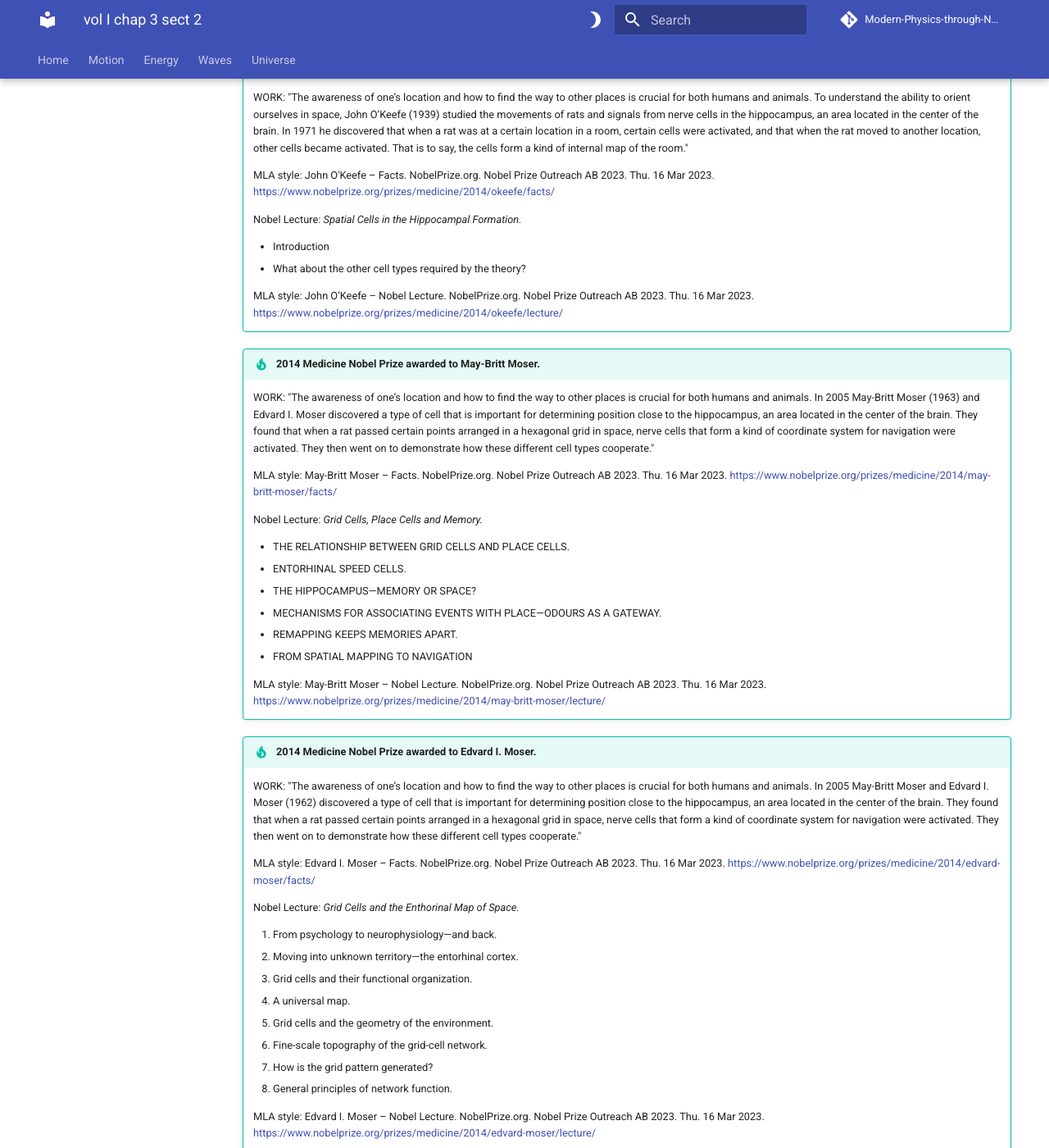
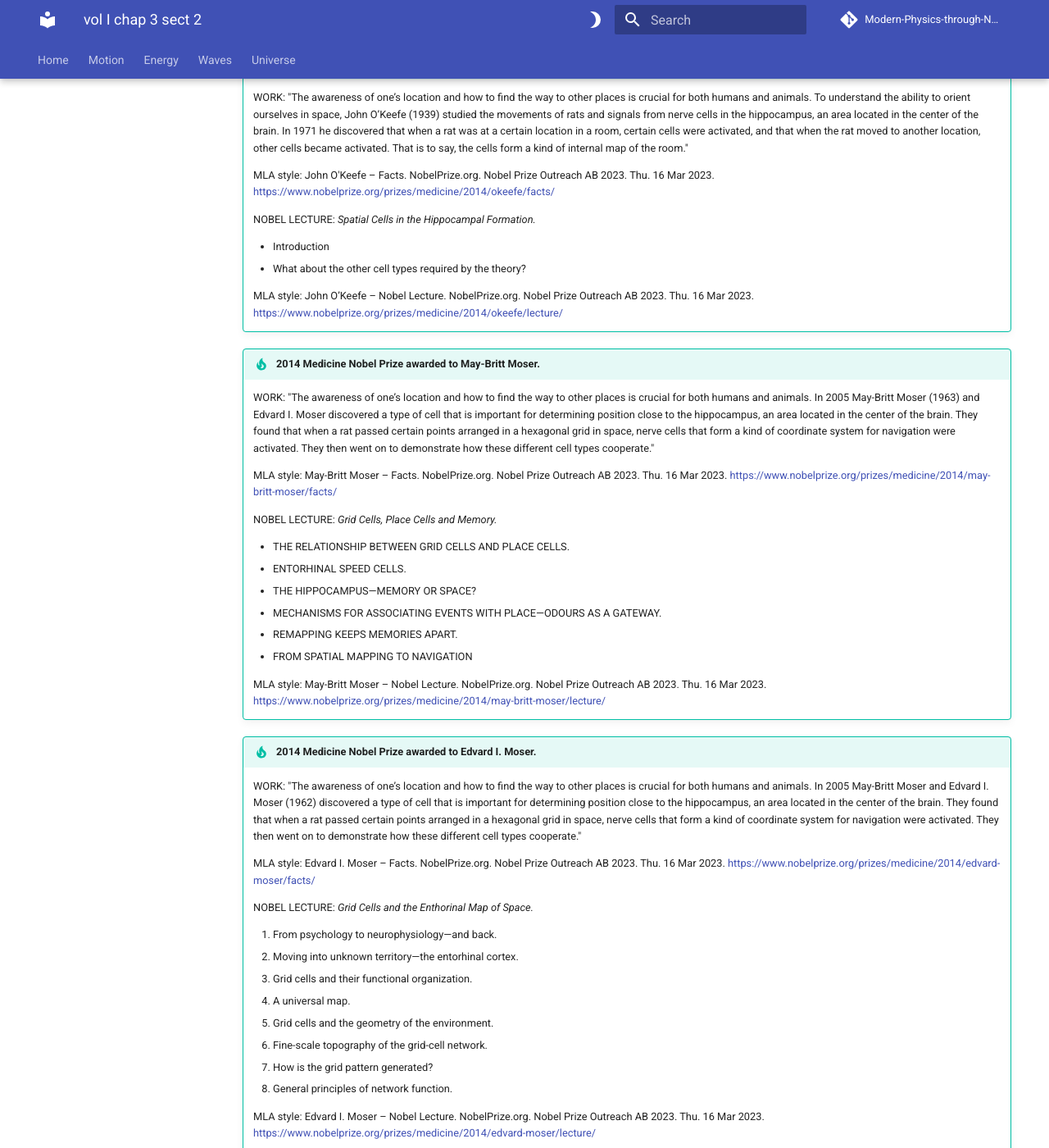
Before and after one commit to modphysnobel/modphysnobel.github.io, an MkDocs documentation site: the page built from docs/vol-I/vol-I-chap-3-sect-2.md, in a window 1280 px wide and 1400 px high, scrolled down 1191 px. Shown: the whole window at 82% size. Built offline with MkDocs 1.6.1 and Material for MkDocs 9.7.7, drawn with Linux system fonts in a browser that asks for light colours; some web fonts are replaced; comment, search, counter and statistics services are not loaded.

Commit message:
Update vol-I-chap-3-sect-2.md

```diff
--- a/docs/vol-I/vol-I-chap-3-sect-2.md
+++ b/docs/vol-I/vol-I-chap-3-sect-2.md
@@ -30,7 +30,7 @@
 
 	MLA style: John O'Keefe – Facts. NobelPrize.org. Nobel Prize Outreach AB 2023. Thu. 16 Mar 2023. <https://www.nobelprize.org/prizes/medicine/2014/okeefe/facts/>
 
-	Nobel Lecture: *Spatial Cells in the Hippocampal Formation.*
+	NOBEL LECTURE: *Spatial Cells in the Hippocampal Formation.*
 
 	- Introduction
 	- What about the other cell types required by the theory?
@@ -42,7 +42,7 @@
 
 	MLA style: May-Britt Moser – Facts. NobelPrize.org. Nobel Prize Outreach AB 2023. Thu. 16 Mar 2023. <https://www.nobelprize.org/prizes/medicine/2014/may-britt-moser/facts/>
 
-	Nobel Lecture: *Grid Cells, Place Cells and Memory.*
+	NOBEL LECTURE: *Grid Cells, Place Cells and Memory.*
 
 	- THE RELATIONSHIP BETWEEN GRID CELLS AND PLACE CELLS.
 	- ENTORHINAL SPEED CELLS.
@@ -58,7 +58,7 @@
 
 	MLA style: Edvard I. Moser – Facts. NobelPrize.org. Nobel Prize Outreach AB 2023. Thu. 16 Mar 2023. <https://www.nobelprize.org/prizes/medicine/2014/edvard-moser/facts/>
 
-	Nobel Lecture: *Grid Cells and the Enthorinal Map of Space.*
+	NOBEL LECTURE: *Grid Cells and the Enthorinal Map of Space.*
 
 	1.	From psychology to neurophysiology—and back.
 	2.	Moving into unknown territory—the entorhinal cortex.
```
